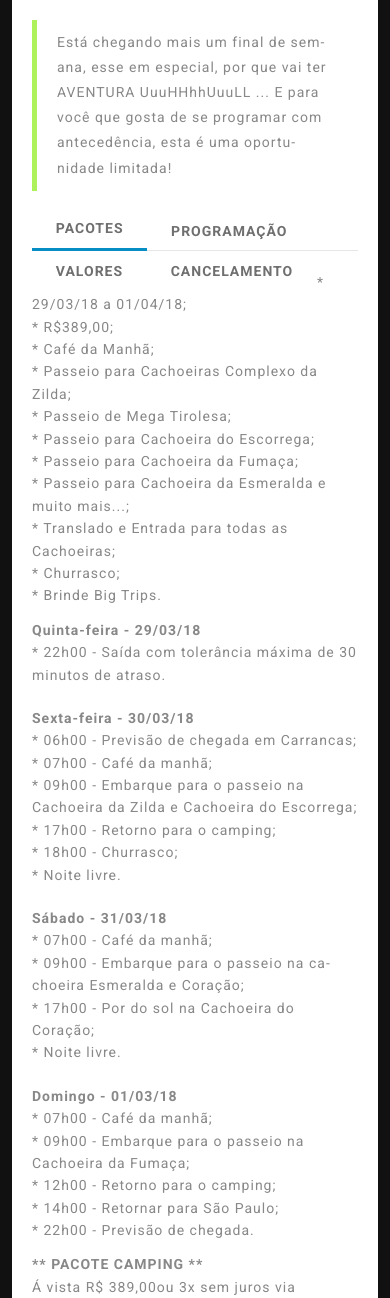
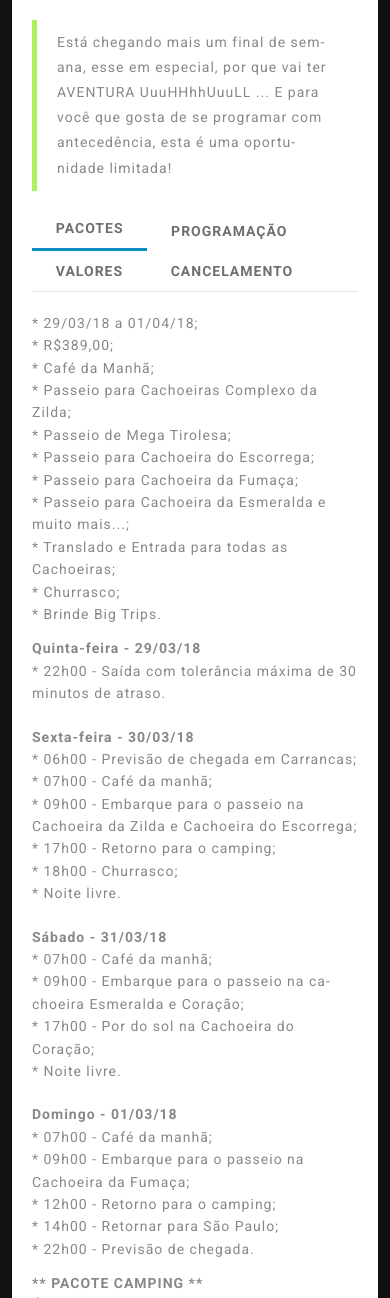
Before and after one commit to QueirozRafael/Big-Trips, a PHP site: page /detalhe_carrancas.php in a window 390 px wide. Shown: the part 633-1931 px from the top of the page. Run offline with PHP 8.4, Linux system fonts and the light colour scheme; some web fonts are replaced.

Commit message:
Ajuste páginas de detalhes para mobile

```diff
--- a/banner.php
+++ b/banner.php
@@ -3,12 +3,12 @@
   <!-- Wrapper for slides -->
   <div class="carousel-inner" role="listbox">
     <div class="item active">
-      <a href="detalhe_socorro.php">
-        <img class="carousel-img" src="img/destinos/socorro.jpg" alt="Socorro image">
+      <a href="detalhe_carrancas.php#simple1">
+        <img class="carousel-img" src="img/destinos/carrancas.jpg" alt="Carrancas imagem">
       </a>
     </div>
     <div class="item">
-      <img class="carousel-img" src="img/destinos/santiago.jpg" alt="Santiago do Chile image">
+      <img class="carousel-img" src="img/destinos/santiago.jpg" alt="Santiago do Chile imagem">
     </div>
   </div>
 </div>
--- a/css/style.css
+++ b/css/style.css
@@ -2320,7 +2320,6 @@
 		font-size: 13px;
     direction: ltr;
 }
-
 dl.tabs dd.active {
     border-bottom: 3px solid #068dc4;
 }
@@ -2374,7 +2373,6 @@
     background: #A93333;
     color: #fff;
 	}
-
 	/*.destaque {
 		width: 100%;
 		text-align: center;
@@ -2383,3 +2381,19 @@
 		color: #eee;
 		font-size: 17px;
 	}*/
+
+@media(max-width: 426px) {
+	dl.tabs {
+			border-bottom: none;
+	}
+	.tabs-content {
+		border-top: solid 1px #e6e6e6;
+		margin-top: 40px!important;
+		padding-top: 20px!important;
+	}
+}
+@media(max-width: 321px) {
+	.tabs-content {
+		margin-top: 120px!important;
+	}
+}
--- a/detalhe_carrancas.php
+++ b/detalhe_carrancas.php
@@ -120,7 +120,7 @@
 						</li>
 						<li id="simple4Tab">
 							<p>
-								<p><span>De acordo com a deliberação normativa nº 161 de 09 de Agosto de 1985, da Embratur, o valor em percentual a ser restituído será de:</span></p>
+								<span>De acordo com a deliberação normativa nº 161 de 09 de Agosto de 1985, da Embratur, o valor em percentual a ser restituído será de:</span></p>
 								<span>- 90% até 31 dias do início da viagem;</span><br>
 								<span>- 80% de 21 a 30 dias do início da viagem;</span><br>
 								<span>- 0% a menos de 20 dias do início da viagem;</span>
```
Lines whose indentation alone changed are shown as unchanged.
